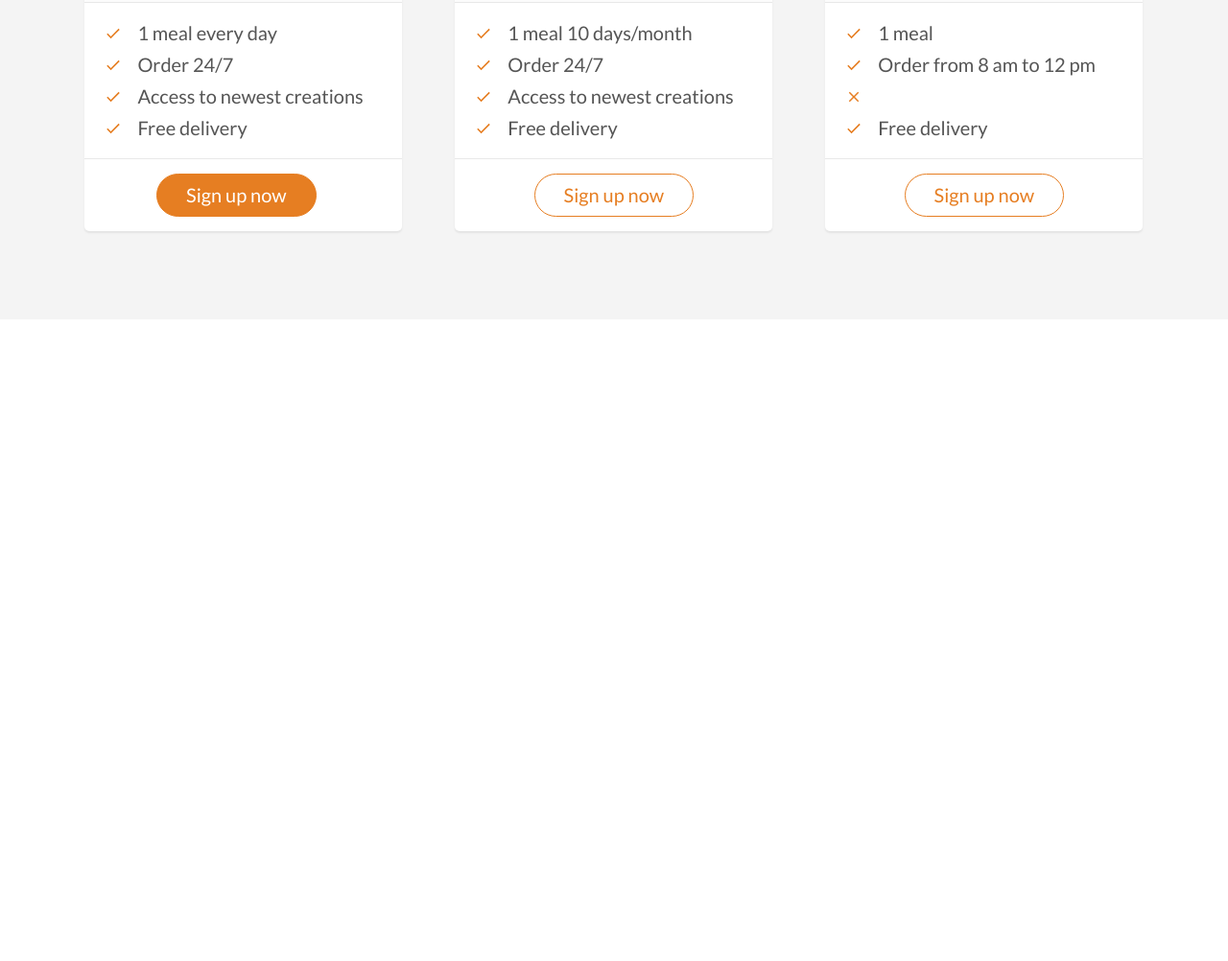
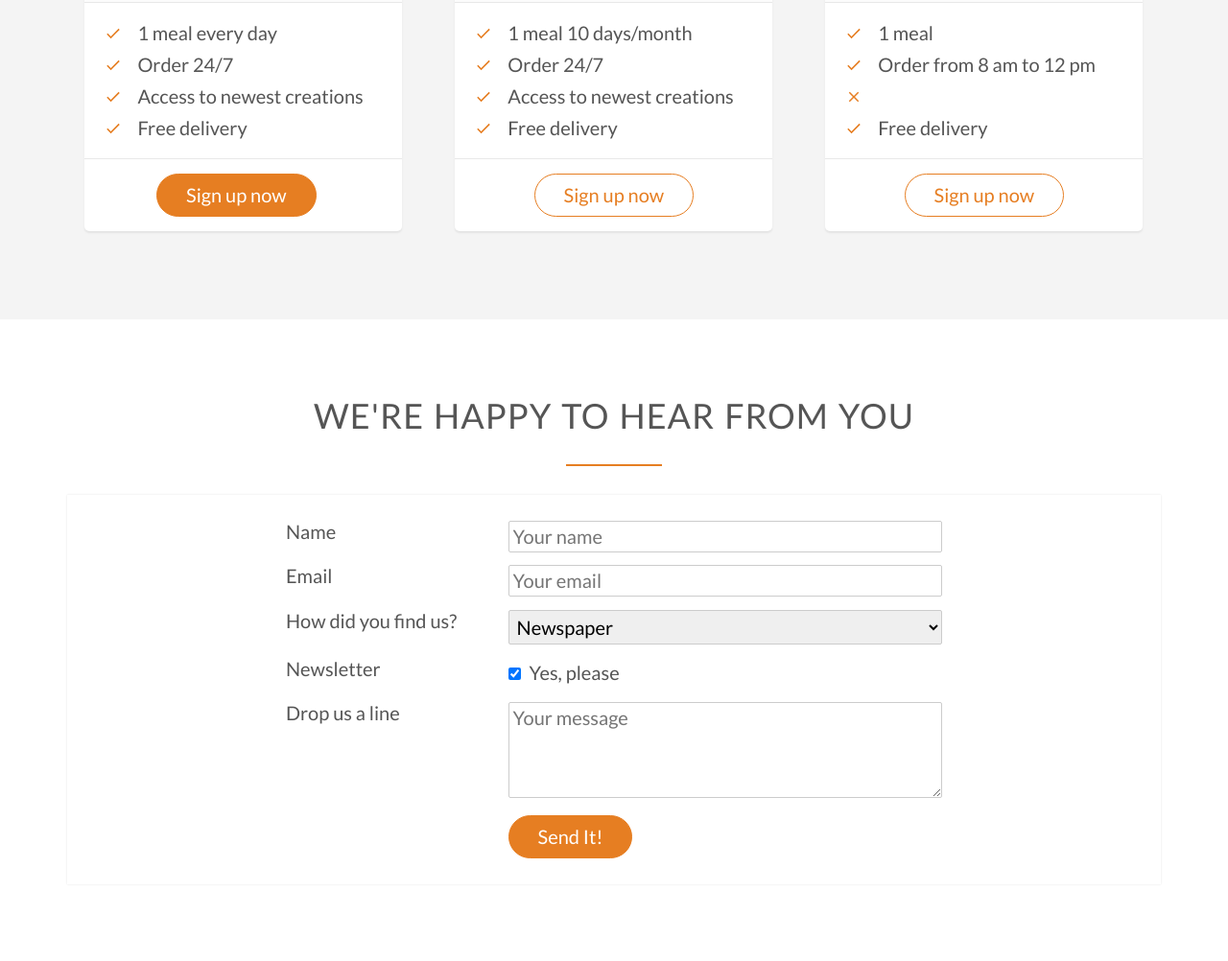
Before and after one commit to tanvirastogi08/grabyourfood, a plain HTML site: page index.html in a window 1280 px wide. Shown: the part 4284-5286 px from the top of the page at 96% size. Before the commit the page ends 4617 px from the top, so only its background shows below. Drawn offline with nearby package versions, Linux system fonts and the light colour scheme.

Commit message:
Added contact form

```diff
--- a/index.html
+++ b/index.html
@@ -309,5 +309,69 @@
         </div>
       </div>
     </section>
+    <section class="section-forms">
+      <div class="row">
+        <h2>We're happy to hear from you</h2>
+      </div>
+      <div class="row">
+        <div class="contact-box">
+          <form method="post" action="#" class="contact-form">
+            <div class="row">
+              <div class="col span-1-of-3">
+                <label for="name">Name</label>
+              </div>
+              <div class="col span-2-of-3">
+                <input type="text" name="name" id="name" placeholder="Your name" required>
+              </div>
+            </div>
+            <div class="row">
+              <div class="col span-1-of-3">
+                <label for="email">Email</label>
+              </div>
+              <div class="col span-2-of-3">
+                <input type="email" name="email" id="email" placeholder="Your email" required>
+              </div>
+            </div>
+            <div class="row">
+              <div class="col span-1-of-3">
+                <label for="find-us">How did you find us?</label>
+              </div>
+              <div class="col span-2-of-3">
+                <select name="find-us" id="find-us">
+                  <option value="friends">Friends</option>
+                  <option value="social" selected>Newspaper</option>
+                  <option value="search">Search Engine</option>
+                  <option value="other">Other</option>
+                </select>
+              </div>
+            </div>
+            <div class="row">
+              <div class="col span-1-of-3">
+                <label for="news">Newsletter</label>
+              </div>
+              <div class="col span-2-of-3">
+                <input type="checkbox" name="news" id="news" checked> Yes, please
+              </div>
+            </div>
+            <div class="row">
+              <div class="col span-1-of-3">
+                <label for="message">Drop us a line</label>
+              </div>
+              <div class="col span-2-of-3">
+                <textarea name="message"  id="message" placeholder="Your message"></textarea>
+              </div>
+            </div>
+            <div class="row">
+              <div class="col span-1-of-3">
+                <label>&nbsp;</label>
+              </div>
+              <div class="col span-2-of-3">
+                <input type="submit" value="Send It!"></textarea>
+              </div>
+            </div>
+          </form>
+        </div>
+      </div>
+    </section>
   </body>
 </html>
--- a/resources/css/style.css
+++ b/resources/css/style.css
@@ -182,7 +182,8 @@ a:active {
 }
 
 .btn:link,
-.btn:visited {
+.btn:visited,
+input[type=submit] {
   display: inline-block;
   padding: 10px 30px;
   font-weight: 300;
@@ -193,7 +194,8 @@ a:active {
 }
 
 .btn-full:link,
-.btn-full:visited {
+.btn-full:visited,
+input[type=submit] {
   background-color: #e67e22;
   border: 1px solid #e67e22;
   color: #fff;
@@ -207,7 +209,9 @@ a:active {
 }
 
 .btn:hover,
-.btn-active {
+.btn:active,
+input[type=submit]:hover,
+input[type=submit]:active {
   background-color: #cf6d17;
 }
 
@@ -382,6 +386,7 @@ cite img {
   border-radius: 5px;
   width: 90%;
   margin-left: 5%;
+  /* x-axis,y-axis blur and the color  */
   box-shadow: 0 2px 2px #e3e3e3;
 }
 
@@ -424,3 +429,35 @@ cite img {
   text-align: center;
   border: 0;
 }
+
+.contact-box {
+  box-shadow: 0 0 2px #e3e3e3;
+  padding: 20px 0;
+}
+
+.contact-form {
+  width: 60%;
+  margin: 0 auto;
+}
+
+input[type=text],
+input[type=email],
+select,
+textarea {
+  width: 100%;
+  border-radius: 2px;
+  padding: 4px;
+  border: 1px solid #ccc;
+}
+
+textarea {
+  height: 100px;
+}
+
+input[type=checkbox] {
+  margin: 10px 5px 10px 0;
+}
+
+*:focus {
+  outline: none;
+}
```
